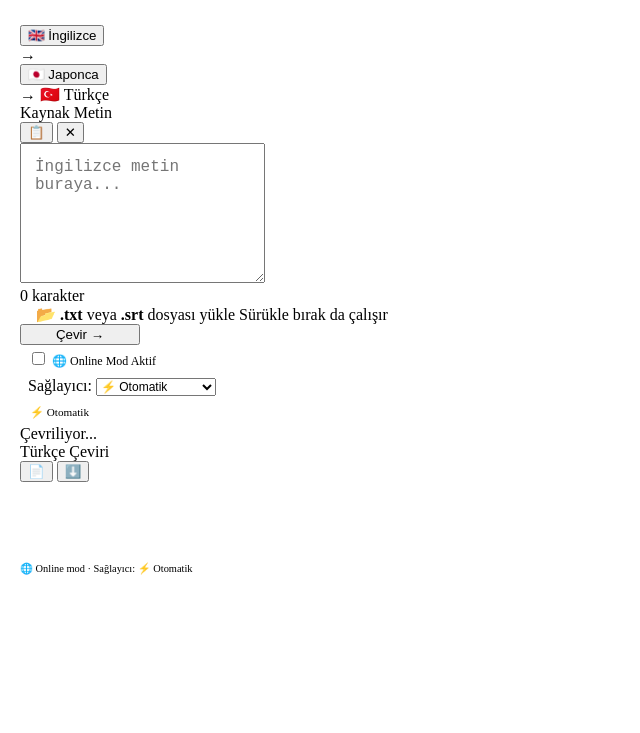
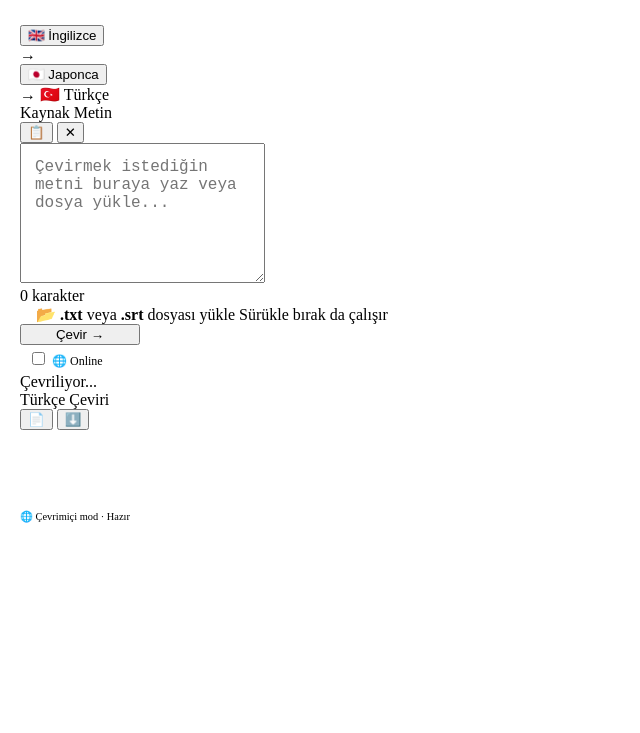
Before and after one commit to zen854867-lang/ceviri-pwa, a website: page index.html in a window 1280 px wide. Shown: the part 67-800 px from the top of the page, without its empty margins (0-640 px from the left). Drawn offline with Linux system fonts and the light colour scheme; a script that the page names is missing.

Commit message:
Update index.html

```diff
--- a/index.html
+++ b/index.html
@@ -2,9 +2,9 @@
 <html lang="tr">
 <head>
   <meta charset="UTF-8" />
-  <meta name="viewport" content="width=device-width, initial-scale=1.0, maximum-scale=1.0, user-scalable=no" />
+  <meta name="viewport" content="width=device-width, initial-scale=1.0, maximum-scale=1.0, user-scalable=no, viewport-fit=cover" />
   <meta name="theme-color" content="#0a0a0f" />
-  <meta name="description" content="Anime çeviri uygulaması — Japonca ve İngilizce → Türkçe" />
+  <meta name="description" content="Profesyonel anime çeviri uygulaması — Japonca ve İngilizce → Türkçe" />
   <title>翻訳 · Çeviri</title>
 
   <link rel="manifest" href="manifest.json" />
@@ -12,10 +12,7 @@
 
   <link rel="preconnect" href="https://fonts.googleapis.com" />
   <link rel="preconnect" href="https://fonts.gstatic.com" crossorigin />
-  <link href="https://fonts.googleapis.com/css2?family=Zen+Kaku+Gothic+New:wght@400;700&family=Syne:wght@400;600;800&display=swap" rel="stylesheet" />
-
-  <!-- Kuromoji.js kütüphanesi -->
-  <script src="https://cdn.jsdelivr.net/npm/kuromoji@0.1.2/build/kuromoji.min.js"></script>
+  <link href="https://fonts.googleapis.com/css2?family=Zen+Kaku+Gothic+New:wght@400;700&family=Inter:wght@400;500;600;700&display=swap" rel="stylesheet" />
 
   <link rel="stylesheet" href="style.css" />
 </head>
@@ -36,7 +33,7 @@
 
   <main class="main">
     <div class="lang-selector">
-      <button class="lang-btn active" data-lang="en" id="btn-en">🇬🇧 İngilizce</button>
+      <button class="lang-btn" data-lang="en" id="btn-en">🇬🇧 İngilizce</button>
       <div class="lang-arrow">→</div>
       <button class="lang-btn active" data-lang="ja" id="btn-ja">🇯🇵 Japonca</button>
       <div class="lang-arrow-target">→ 🇹🇷 Türkçe</div>
@@ -70,29 +67,13 @@
         <span class="btn-icon">→</span>
       </button>
 
-      <div class="mode-selector">
-        <div class="toggle-container" title="Offline modda sadece yerel sözlük kullanılır">
-          <label class="switch">
-            <input type="checkbox" id="offline-toggle" />
-            <span class="slider round"></span>
-          </label>
-          <span class="toggle-label" id="offline-label">📴 Offline Mod</span>
-        </div>
-
-        <div class="provider-selector" id="provider-selector">
-          <span class="provider-label">Sağlayıcı:</span>
-          <select id="provider-select" class="provider-select">
-            <option value="auto">⚡ Otomatik</option>
-            <option value="groq">🚀 Groq</option>
-            <option value="openai">🧠 GPT-4o-mini</option>
-            <option value="openrouter">🌐 OpenRouter</option>
-            <option value="google">🔤 Google Translate</option>
-          </select>
-        </div>
-      </div>
-
-      <div class="mode-badge" id="mode-badge">
-        <span id="mode-text">⚡ Otomatik</span>
+      <!-- SADECE ONLINE/OFFLINE TOGGLE -->
+      <div class="toggle-container" title="İnternet olsa bile sadece yerel sözlük kullan">
+        <label class="switch">
+          <input type="checkbox" id="offline-toggle" />
+          <span class="slider round"></span>
+        </label>
+        <span class="toggle-label" id="offline-label">🌐 Online</span>
       </div>
     </div>
 
@@ -118,7 +99,7 @@
   </main>
 
   <footer class="footer">
-    <span id="footer-status">🌐 Çevrimiçi mod · Sağlayıcı: Otomatik</span>
+    <span id="footer-status">🌐 Çevrimiçi mod · Hazır</span>
   </footer>
 
   <script src="file_handler.js"></script>
```
